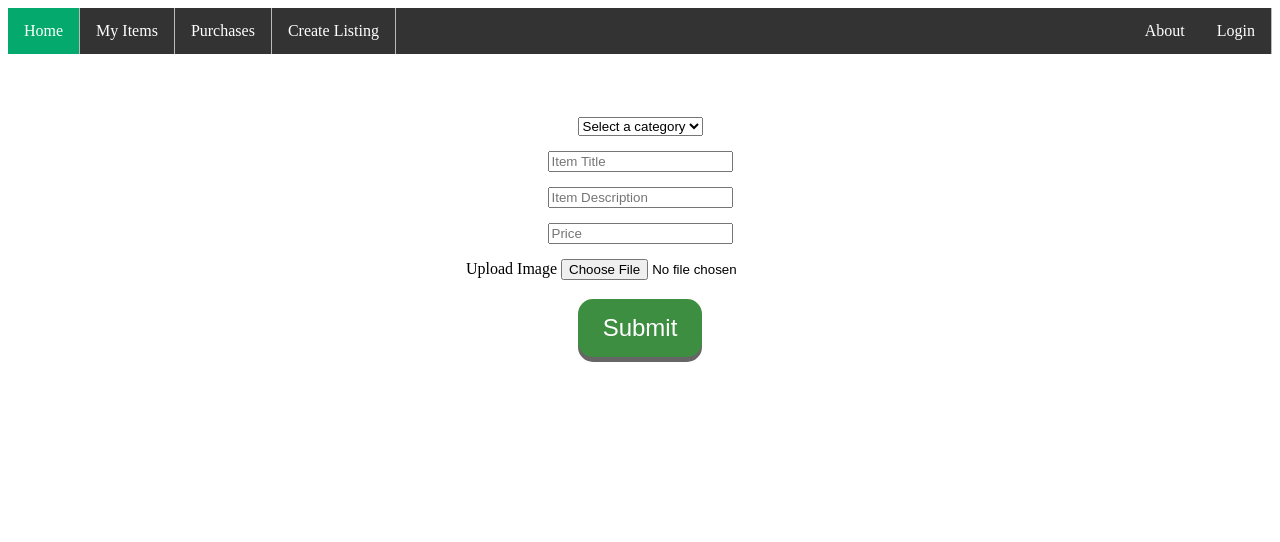
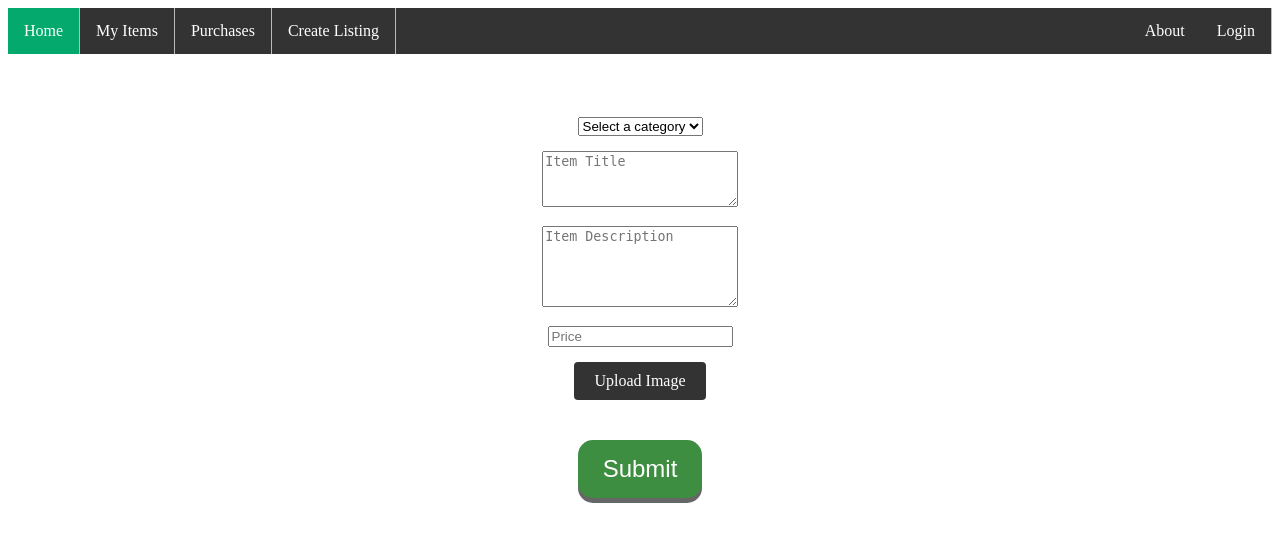
Before and after one commit to btfuhrma/CIS566-Market, a Django app: page /Item/createItem in a window 1280 px wide. Shown: the top 542 px of the page. Run offline with Django 5.2, Linux system fonts and the light colour scheme.

Commit message:
modified create item form fields

```diff
--- a/Market/static/Item/createItem.css
+++ b/Market/static/Item/createItem.css
@@ -24,11 +24,6 @@
 }
 
 .item-price{
-    text-align: center;
-    margin-top: 15px;
-}
-
-.item-image{
     text-align: center;
     margin-top: 15px;
 }
@@ -61,3 +56,33 @@
   box-shadow: 0 5px #666;
   transform: translateY(4px);
 }
+.item-image {
+    display: flex;                /* Use flexbox for alignment */
+    flex-direction: column;      /* Stack items vertically */
+    align-items: center;         /* Center items horizontally */
+    margin-top: 15px;         /* Space below the item image section */
+}
+
+.upload-image-button {
+    display: inline-block;        /* Make the label behave like a button */
+    padding: 10px 20px;          /* Add padding for a button-like appearance */
+    background-color: #333;   /* Green background */
+    color: white;                /* White text color */
+    border-radius: 4px;          /* Rounded corners */
+    cursor: pointer;              /* Pointer cursor on hover */
+    transition: background-color 0.3s; /* Smooth background change */
+}
+
+.upload-image-button:hover {
+    background-color: #218838;    /* Darker green on hover */
+}
+
+.item-description-input{
+    width: 15%;
+    height: 75px;
+}
+
+.item-title-input{
+    width: 15%;
+    height: 50px;
+}
--- a/Market/templates/Item/createItem.html
+++ b/Market/templates/Item/createItem.html
@@ -32,17 +32,17 @@
                     </select>
                 </div>
                 <div class="item-title">
-                    <input type="text" name="title" placeholder="Item Title" required>
+                    <textarea class="item-title-input" type="text" name="title" placeholder="Item Title" required></textarea>
                 </div>
                 <div class="item-description">
-                    <input type="text" name="description" placeholder="Item Description" required>
+                    <textarea class="item-description-input" name="description" placeholder="Item Description" required></textarea>
                 </div>
                 <div class="item-price">
                     <input type="number" name="price" placeholder="Price" required>
                 </div>
                 <div class="item-image">
-                    <label for="image">Upload Image</label>
-                    <input type="file" name="image" accept="image/*" required>
+                    <label for="image" class="upload-image-button">Upload Image</label>
+                    <input type="file" name="image" id="image" style="visibility:hidden;" accept="image/*" required>
                 </div>
                 <div class="submit-button">
                     <button class="create-item-button" type="submit">Submit</button>
```
